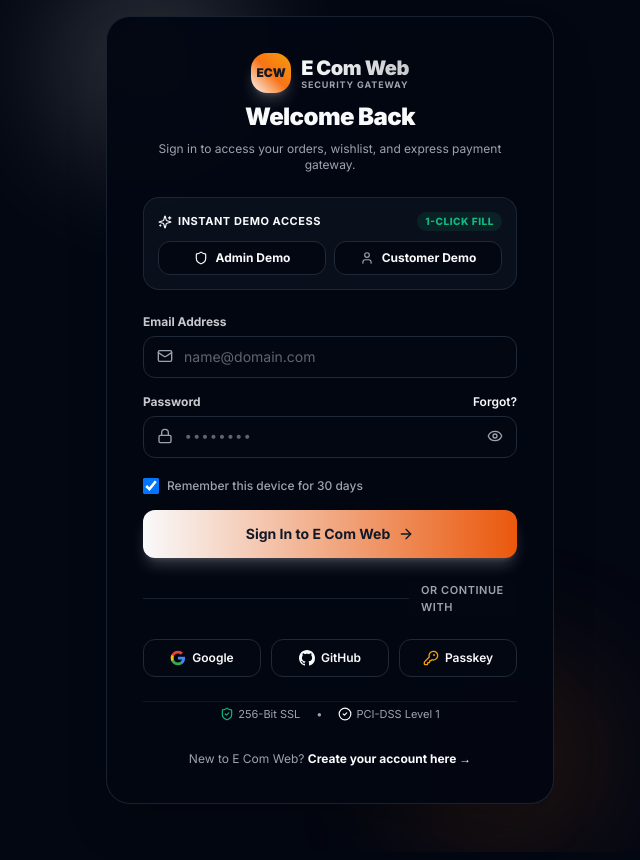
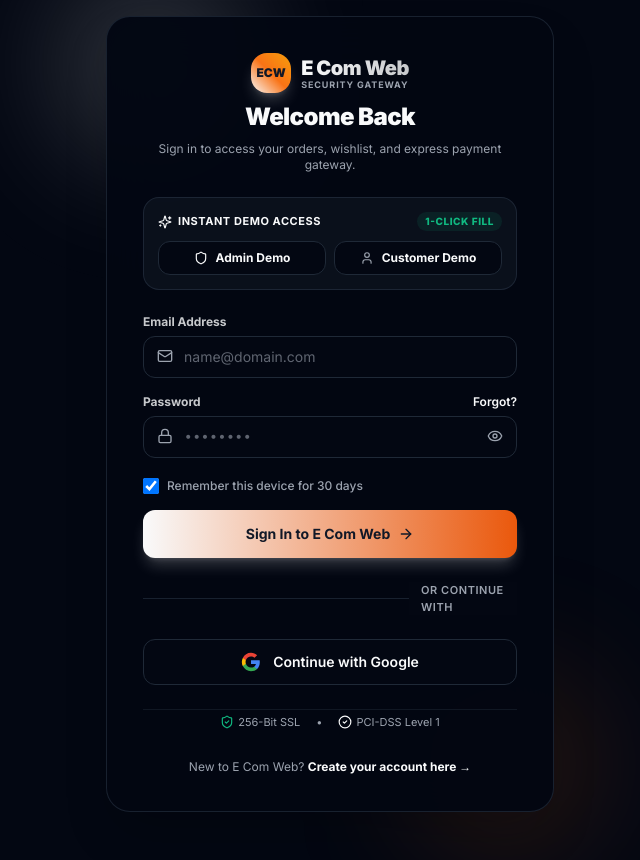
Before and after one commit to lakshman4206/e-commerce-app, a Next.js app in the folder frontend/: page /login in a window 1280 px wide. Shown: the whole page, without its empty margins (310-950 px from the left). Built offline with nearby package versions, Linux system fonts and the light colour scheme.

Commit message:
fix: Google-only login, remove GitHub/Passkey, add AUTH_URL for NextAuth v5 OAuth

```diff
--- a/frontend/app/(auth)/login/page.tsx
+++ b/frontend/app/(auth)/login/page.tsx
@@ -106,8 +106,8 @@
     }
   };
 
-  const handleSocialLogin = (provider: "google" | "github") => {
-    signIn(provider, { callbackUrl: callbackUrl === "/" ? "/products" : callbackUrl });
+  const handleGoogleLogin = () => {
+    signIn("google", { callbackUrl: callbackUrl === "/" ? "/products" : callbackUrl });
   };
 
   const handleForgotPassword = (e: React.FormEvent) => {
@@ -310,14 +310,14 @@
           </span>
         </div>
 
-        {/* Social Authentication Providers */}
-        <div className="grid grid-cols-3 gap-2.5">
+        {/* Google Sign-In */}
+        <div>
           <button
             type="button"
-            onClick={() => handleSocialLogin("google")}
-            className="flex items-center justify-center gap-1.5 py-2.5 px-3 rounded-xl border border-border bg-background hover:bg-muted/40 text-xs font-semibold transition"
+            onClick={handleGoogleLogin}
+            className="w-full flex items-center justify-center gap-3 py-3 px-4 rounded-xl border border-border bg-background hover:bg-muted/40 text-sm font-semibold transition-all hover:shadow-md"
           >
-            <svg className="w-4 h-4" viewBox="0 0 24 24">
+            <svg className="w-5 h-5" viewBox="0 0 24 24">
               <path
                 fill="#4285F4"
                 d="M22.56 12.25c0-.78-.07-1.53-.2-2.25H12v4.26h5.92c-.26 1.37-1.04 2.53-2.21 3.31v2.77h3.57c2.08-1.92 3.28-4.74 3.28-8.09z"
@@ -335,27 +335,7 @@
                 d="M12 5.38c1.62 0 3.06.56 4.21 1.64l3.15-3.15C17.45 2.09 14.97 1 12 1 7.7 1 3.99 3.47 2.18 7.06l3.66 2.84c.87-2.6 3.3-4.52 6.16-4.52z"
               />
             </svg>
-            <span className="hidden sm:inline">Google</span>
-          </button>
-
-          <button
-            type="button"
-            onClick={() => handleSocialLogin("github")}
-            className="flex items-center justify-center gap-1.5 py-2.5 px-3 rounded-xl border border-border bg-background hover:bg-muted/40 text-xs font-semibold transition"
-          >
-            <svg className="w-4 h-4 fill-foreground" viewBox="0 0 24 24">
-              <path d="M12 0C5.37 0 0 5.37 0 12c0 5.31 3.435 9.795 8.205 11.385.6.105.825-.255.825-.57 0-.285-.015-1.23-.015-2.235-3.015.555-3.795-.735-4.035-1.41-.135-.345-.72-1.41-1.23-1.695-.42-.225-1.02-.78-.015-.795.945-.015 1.62.87 1.845 1.23 1.08 1.815 2.805 1.305 3.495.99.105-.78.42-1.305.765-1.605-2.67-.3-5.46-1.335-5.46-5.925 0-1.305.465-2.385 1.23-3.225-.12-.3-.54-1.53.12-3.18 0 0 1.005-.315 3.3 1.23.96-.27 1.98-.405 3-.405s2.04.135 3 .405c2.295-1.56 3.3-1.23 3.3-1.23.66 1.65.24 2.88.12 3.18.765.84 1.23 1.905 1.23 3.225 0 4.605-2.805 5.625-5.475 5.925.435.375.81 1.095.81 2.22 0 1.605-.015 2.895-.015 3.3 0 .315.225.69.825.57A12.02 12.02 0 0024 12c0-6.63-5.37-12-12-12z" />
-            </svg>
-            <span className="hidden sm:inline">GitHub</span>
-          </button>
-
-          <button
-            type="button"
-            onClick={() => toast.info("Passkey support coming soon!")}
-            className="flex items-center justify-center gap-1.5 py-2.5 px-3 rounded-xl border border-border bg-background hover:bg-muted/40 text-xs font-semibold transition"
-          >
-            <KeyRound className="w-4 h-4 text-amber-500" />
-            <span className="hidden sm:inline">Passkey</span>
+            <span>Continue with Google</span>
           </button>
         </div>
 
--- a/frontend/lib/auth.ts
+++ b/frontend/lib/auth.ts
@@ -1,7 +1,6 @@
 import NextAuth from "next-auth";
 import Credentials from "next-auth/providers/credentials";
 import Google from "next-auth/providers/google";
-import GitHub from "next-auth/providers/github";
 import bcrypt from "bcryptjs";
 import { prisma } from "@/lib/db";
 import { loginSchema } from "@/lib/validations/auth";
@@ -105,10 +104,13 @@
     Google({
       clientId: process.env.GOOGLE_CLIENT_ID,
       clientSecret: process.env.GOOGLE_CLIENT_SECRET,
-    }),
-    GitHub({
-      clientId: process.env.GITHUB_CLIENT_ID,
-      clientSecret: process.env.GITHUB_CLIENT_SECRET,
+      authorization: {
+        params: {
+          prompt: "consent",
+          access_type: "offline",
+          response_type: "code",
+        },
+      },
     }),
   ],
   callbacks: {
@@ -121,10 +123,34 @@
       }
       return baseUrl;
     },
-    async jwt({ token, user }) {
+    async jwt({ token, user, account, profile }) {
+      // On first sign-in (credentials or OAuth)
       if (user) {
         token.id = user.id as string;
         token.role = (user.role as Role) || "CUSTOMER";
+      }
+      // For Google OAuth, auto-provision user in DB
+      if (account?.provider === "google" && profile?.email) {
+        try {
+          let dbUser = await prisma.user.findUnique({
+            where: { email: profile.email },
+          });
+          if (!dbUser) {
+            dbUser = await prisma.user.create({
+              data: {
+                name: profile.name || "Customer",
+                email: profile.email,
+                role: Role.CUSTOMER,
+              },
+            });
+          }
+          token.id = dbUser.id;
+          token.role = dbUser.role;
+        } catch (e) {
+          console.warn("[AUTH] Could not sync Google user to DB:", e);
+          token.id = token.sub || `google_${Date.now()}`;
+          token.role = "CUSTOMER";
+        }
       }
       return token;
     },
```
